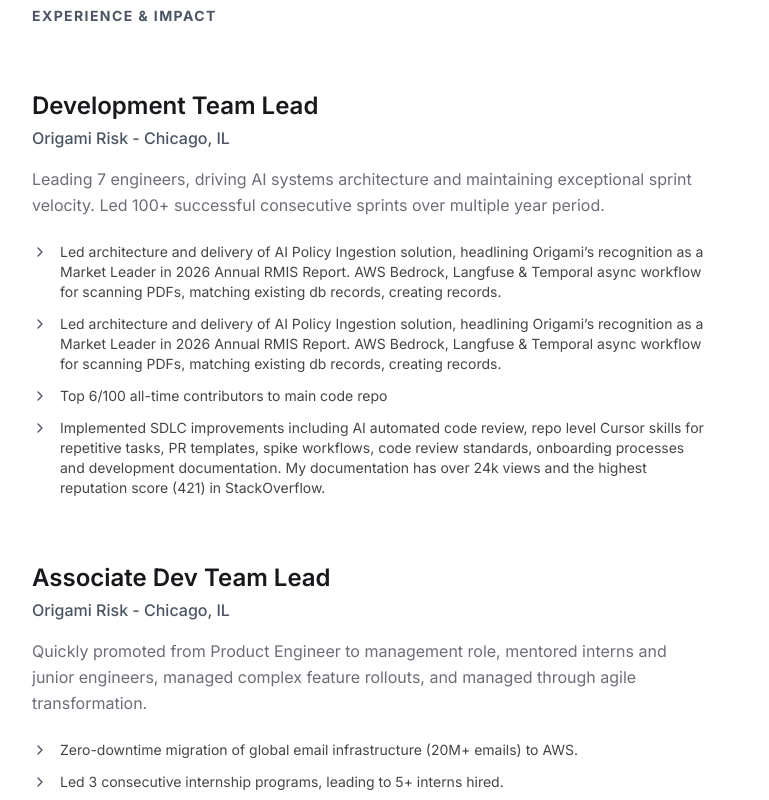
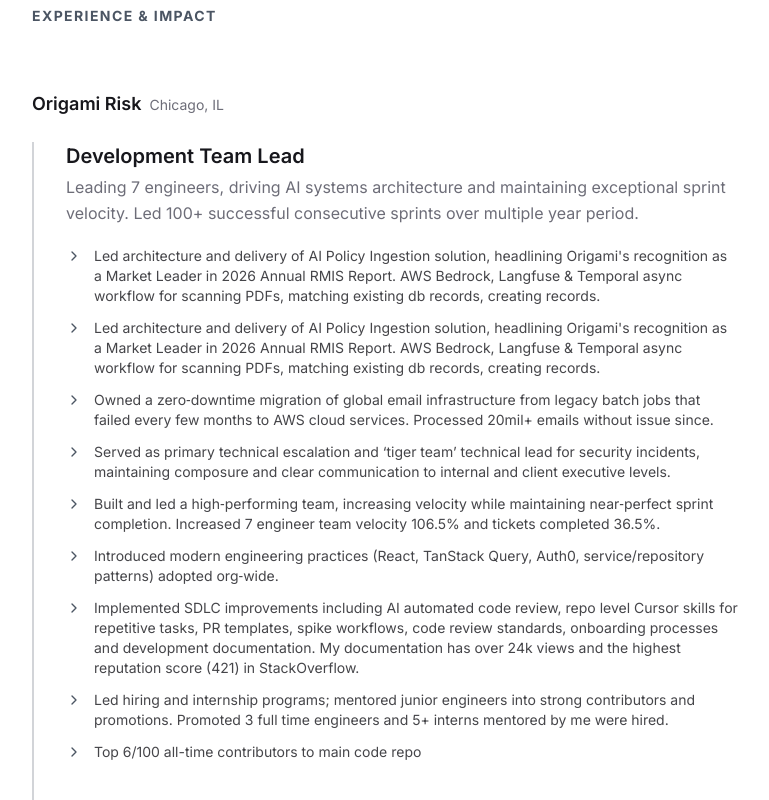
Before and after one commit to Sharkty21/sharkty21.github.io, a React (Vite) app: page / in a window 1280 px wide. Shown: the part 1900-2700 px from the top of the page, without its empty margins (128-897 px from the left). Built offline with nearby package versions, Linux system fonts and the light colour scheme.

Commit message:
more improvements

```diff
--- a/src/pages/Home.tsx
+++ b/src/pages/Home.tsx
@@ -202,43 +202,56 @@
   );
 };
 
-const ExperienceSection = () => {
-  const roles = [
+const experienceData = [
+  {
+    company: "Origami Risk",
+    location: "Chicago, IL",
+    roles: [
       {
         title: "Development Team Lead",
-      company: "Origami Risk - Chicago, IL",
         description: "Leading 7 engineers, driving AI systems architecture and maintaining exceptional sprint velocity. Led 100+ successful consecutive sprints over multiple year period.",
       highlights: [
-        "Led architecture and delivery of AI Policy Ingestion solution, headlining Origami’s recognition as a Market Leader in 2026 Annual RMIS Report. AWS Bedrock, Langfuse & Temporal async workflow for scanning PDFs, matching existing db records, creating records.",
-        "Led architecture and delivery of AI Policy Ingestion solution, headlining Origami’s recognition as a Market Leader in 2026 Annual RMIS Report. AWS Bedrock, Langfuse & Temporal async workflow for scanning PDFs, matching existing db records, creating records.",
-        "Top 6/100 all-time contributors to main code repo",
-        "Implemented SDLC improvements including AI automated code review, repo level Cursor skills for repetitive tasks, PR templates, spike workflows, code review standards, onboarding processes and development documentation. My documentation has over 24k views and the highest reputation score (421) in StackOverflow."
+        "Led architecture and delivery of AI Policy Ingestion solution, headlining Origami's recognition as a Market Leader in 2026 Annual RMIS Report. AWS Bedrock, Langfuse & Temporal async workflow for scanning PDFs, matching existing db records, creating records.",
+        "Led architecture and delivery of AI Policy Ingestion solution, headlining Origami's recognition as a Market Leader in 2026 Annual RMIS Report. AWS Bedrock, Langfuse & Temporal async workflow for scanning PDFs, matching existing db records, creating records.",
+        "Owned a zero‑downtime migration of global email infrastructure from legacy batch jobs that failed every few months to AWS cloud services. Processed 20mil+ emails without issue since.",
+        "Served as primary technical escalation and ‘tiger team’ technical lead for security incidents, maintaining composure and clear communication to internal and client executive levels.",
+        "Built and led a high‑performing team, increasing velocity while maintaining near‑perfect sprint completion. Increased 7 engineer team velocity 106.5% and tickets completed 36.5%.",
+        "Introduced modern engineering practices (React, TanStack Query, Auth0, service/repository patterns) adopted org‑wide.",
+        "Implemented SDLC improvements including AI automated code review, repo level Cursor skills for repetitive tasks, PR templates, spike workflows, code review standards, onboarding processes and development documentation. My documentation has over 24k views and the highest reputation score (421) in StackOverflow.",
+        "Led hiring and internship programs; mentored junior engineers into strong contributors and promotions. Promoted 3 full time engineers and 5+ interns mentored by me were hired.",
+        "Top 6/100 all-time contributors to main code repo"
       ]
     },
     {
       title: "Associate Dev Team Lead",
-      company: "Origami Risk - Chicago, IL",
       description: "Quickly promoted from Product Engineer to management role, mentored interns and junior engineers, managed complex feature rollouts, and managed through agile transformation.",
       highlights: [
-        "Zero-downtime migration of global email infrastructure (20M+ emails) to AWS.",
-        "Led 3 consecutive internship programs, leading to 5+ interns hired.",
+        "Implemented Agile transformation and sprint adoption, improving delivery predictability across teams. Led 95+ consecutive sprints since inception.",
+        "Developed complex CMS and compliance solutions spanning healthcare, risk, and security domains.",
         "Led the first security sprint team, contributing to a successful Mandiant audit."
       ]
     },
     {
       title: "Product Engineer",
-      company: "Origami Risk - Chicago, IL",
       description: "Delivered robust product features, established foundational code patterns, and advocated for rigorous code quality.",
       highlights: []
+    }
+    ]
   },
   {
+    company: "Panduit",
+    location: "Tinley Park, IL",
+    roles: [
+      {
         title: "Product Development Engineer",
-      company: "Panduit - Tinley Park, IL",
         description: "Mechanical design and test engineer for network infrastructure solutions.",
         highlights: []
       }
+    ]
+  }
 ];
 
+const ExperienceSection = () => {
   return (
     <section id="experience" className="py-16 md:py-24 border-t border-border/40">
       <motion.div
@@ -249,13 +262,18 @@
       >
         <motion.h2 variants={fadeInUp} className="text-sm font-bold tracking-widest text-primary uppercase mb-16">Experience & Impact</motion.h2>
 
-        <div className="space-y-16">
-          {roles.map((role, idx) => (
-            <motion.div key={idx} variants={fadeInUp} className="grid grid-cols-1 md:grid-cols-4 gap-8">
-              <div className="md:col-span-3">
-                <h3 className="text-2xl font-semibold text-foreground mb-1">{role.title}</h3>
-                <p className="text-primary font-medium mb-4">{role.company}</p>
-                <p className="text-muted-foreground leading-relaxed mb-6 max-w-2xl">{role.description}</p>
+        <div className="space-y-14">
+          {experienceData.map((comp, ci) => (
+            <motion.div key={ci} variants={fadeInUp}>
+              <div className="flex items-baseline gap-2 mb-6">
+                <h3 className="text-lg font-semibold text-foreground">{comp.company}</h3>
+                <span className="text-sm text-muted-foreground">{comp.location}</span>
+              </div>
+              <div className="border-l-2 border-primary/25 pl-6 sm:pl-8 space-y-12">
+                {comp.roles.map((role, ri) => (
+                  <div key={ri} className="relative">
+                    <h4 className="text-xl font-semibold text-foreground mb-1">{role.title}</h4>
+                    <p className="text-muted-foreground leading-relaxed mb-5 max-w-2xl">{role.description}</p>
 
                     {role.highlights.length > 0 && (
                       <ul className="space-y-3">
@@ -267,6 +285,8 @@
                         ))}
                       </ul>
                     )}
+                  </div>
+                ))}
               </div>
             </motion.div>
           ))}
```
Lines whose indentation alone changed are shown as unchanged.
